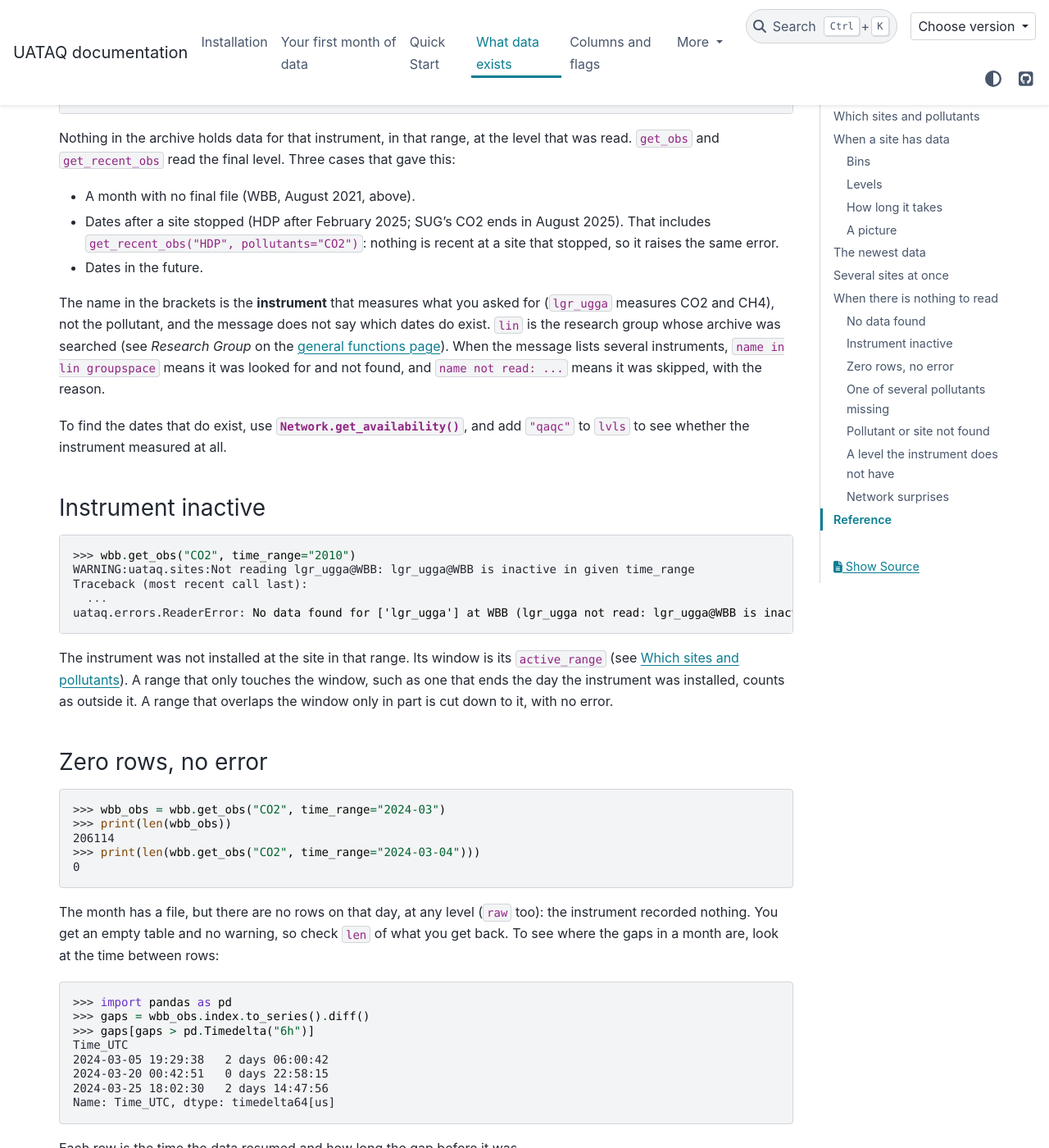
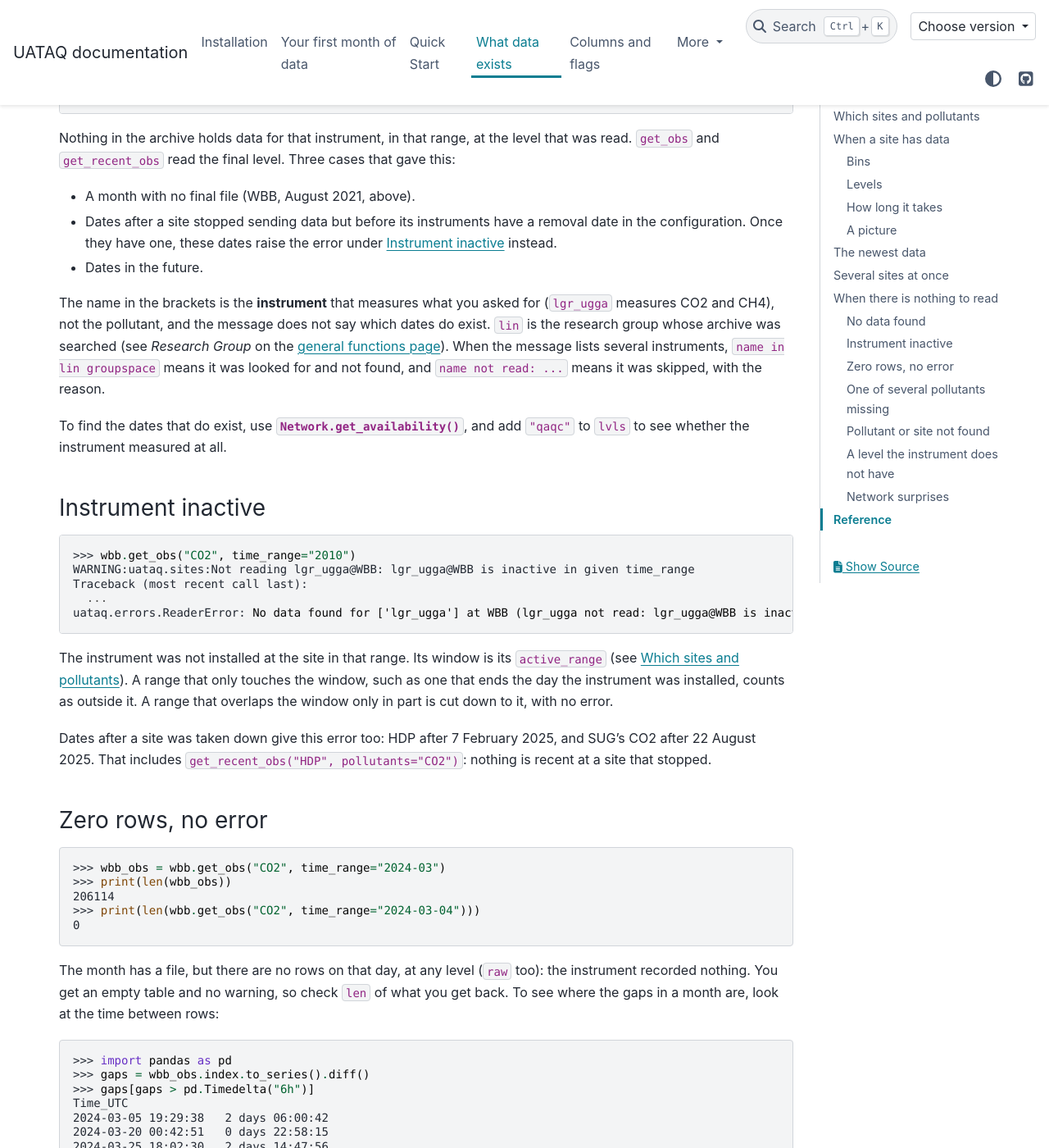
Before and after one commit to jmineau/uataq, a Sphinx documentation site: the page built from docs/availability.rst, in a window 1280 px wide and 1400 px high, scrolled down 7857 px. Shown: the whole window at 82% size. Built offline with Sphinx 7.4.7 and the PyData theme 0.15.4, drawn with Linux system fonts in a browser that asks for light colours.

Commit message:
docs: a read after a site was taken down reports the instrument inactive
With removal dates for HDP, HEB and SUG, a read after one raises the
'Instrument inactive' error, not 'No data found'. Move the HDP and SUG
examples to that case, and add a CHANGELOG entry for the dates.

```diff
--- a/docs/availability.rst
+++ b/docs/availability.rst
@@ -391,9 +391,9 @@ level that was read. ``get_obs`` and ``get_recent_obs`` read the final level.
 Three cases that gave this:
 
 - A month with no final file (WBB, August 2021, above).
-- Dates after a site stopped (HDP after February 2025; SUG's CO2 ends in
-  August 2025). That includes ``get_recent_obs("HDP", pollutants="CO2")``:
-  nothing is recent at a site that stopped, so it raises the same error.
+- Dates after a site stopped sending data but before its instruments have a
+  removal date in the configuration. Once they have one, these dates raise
+  the error under `Instrument inactive`_ instead.
 - Dates in the future.
 
 The name in the brackets is the **instrument** that measures what you asked for
@@ -422,6 +422,11 @@ The instrument was not installed at the site in that range. Its window is its
 the window, such as one that ends the day the instrument was installed, counts
 as outside it. A range that overlaps the window only in part is cut down to it,
 with no error.
+
+Dates after a site was taken down give this error too: HDP after 7 February
+2025, and SUG's CO2 after 22 August 2025. That includes
+``get_recent_obs("HDP", pollutants="CO2")``: nothing is recent at a site that
+stopped.
 
 Zero rows, no error
 ^^^^^^^^^^^^^^^^^^^
```
Also changed, not shown: CHANGELOG.md (+9 -0 lines).
